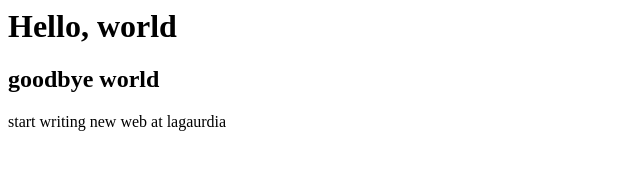
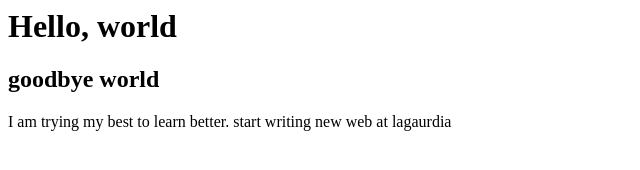
Before and after one commit to buddhibhatta/buddhibhatta, a plain HTML site: page index.html in a window 1280 px wide. Shown: the whole page, without its empty margins (0-640 px from the left). Drawn offline with Linux system fonts and the light colour scheme.

Commit message:
Update index.html

```diff
--- a/index.html
+++ b/index.html
@@ -1,3 +1,3 @@
 <h1> Hello, world </h1>
 <h2>goodbye world</h2>
-<p>start writing new web at lagaurdia</p>
+<p>I am trying my best to learn better. start writing new web at lagaurdia</p>
```
